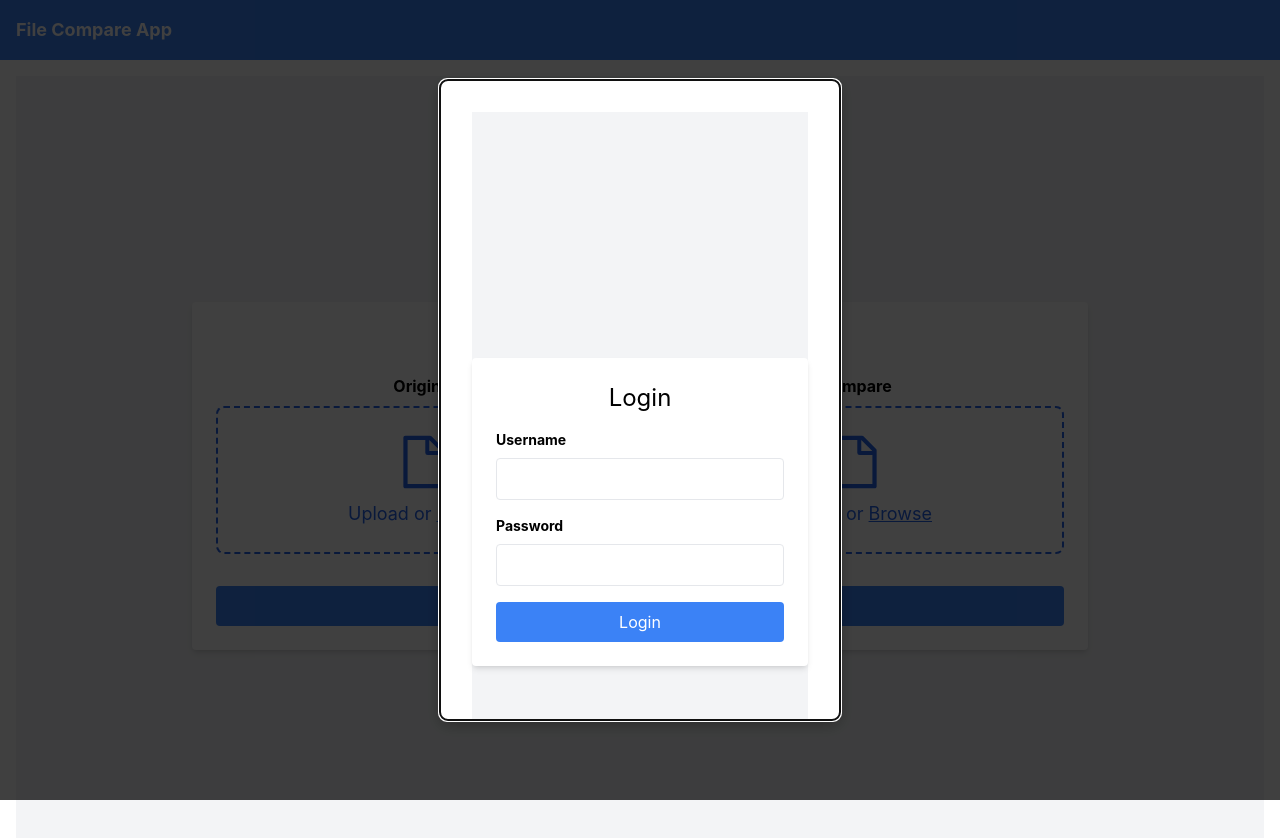
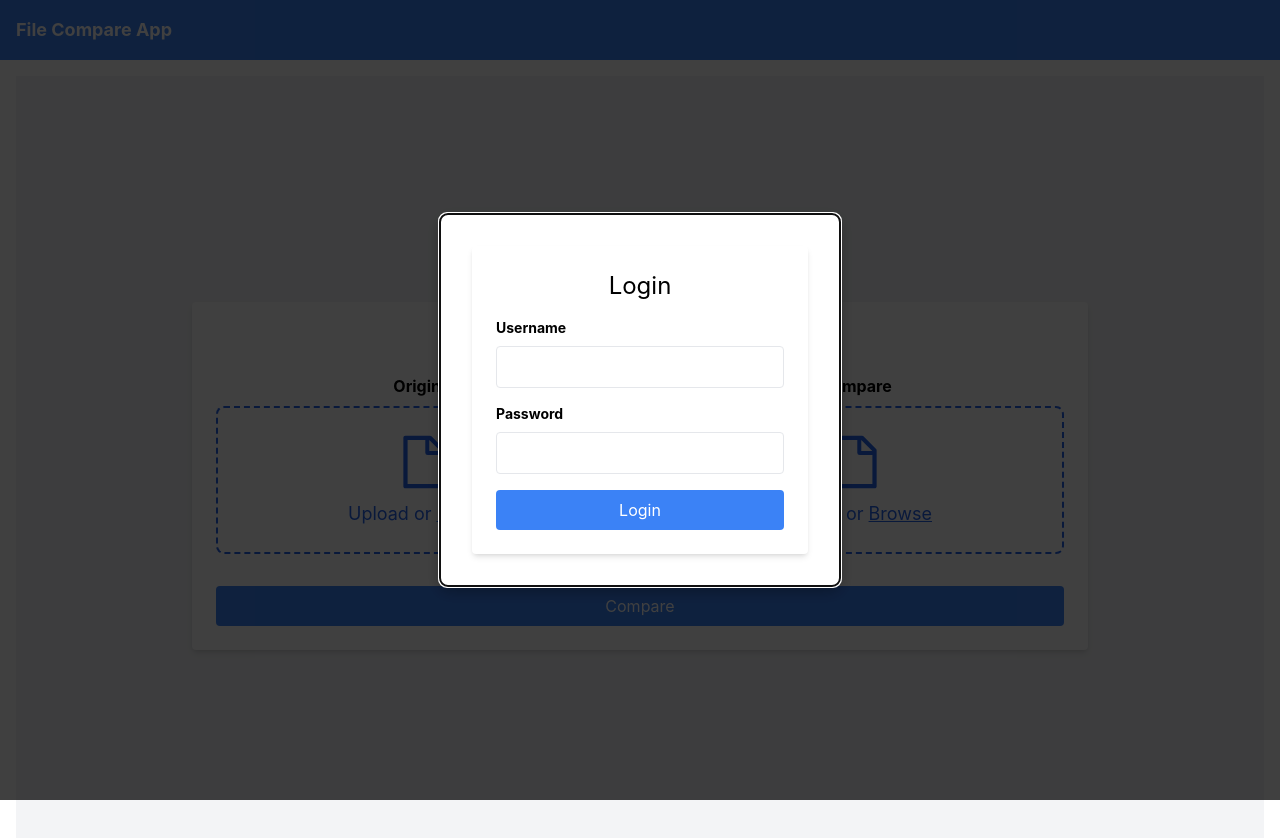
Before and after one commit to oyewunmio/Excelcompare, a React (Create React App) app in the folder frontend/: page / in a window 1280 px wide. Shown: the top 838 px of the page. Built offline with nearby package versions, Linux system fonts and the light colour scheme.

Commit message:
💄 Removed the long overlay on the login

```diff
--- a/frontend/src/components/Login.tsx
+++ b/frontend/src/components/Login.tsx
@@ -30,7 +30,7 @@
     };
 
     return (
-        <div className="min-h-screen flex items-center justify-center bg-gray-100">
+        <div className="flex items-center">
             <form onSubmit={handleSubmit} className="bg-white p-6 rounded shadow-md w-full max-w-sm">
                 <h2 className="text-2xl mb-4 text-center">Login</h2>
                 <div className="mb-4">
```
